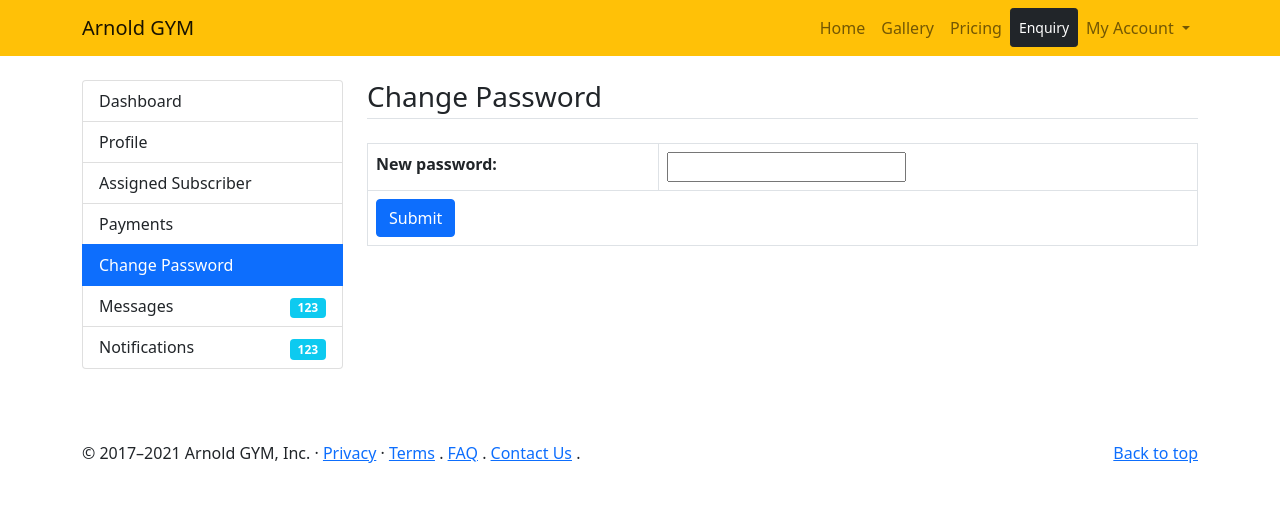
After one commit to codeartisanlab/Gym-Management-System-in-Django-3-Bootstrap-5-and-PostgreSQL, a Django app: page /trainer_changepassword in a window 1280 px wide. The commit adds this page. Shown: the top 528 px of the page. Run offline with Django 3.2, Linux system fonts and the light colour scheme; some libraries are stand-ins or nearby versions.

Commit message:
part-33-custom-change-password-for-trainer

```diff
--- a/main/forms.py
+++ b/main/forms.py
@@ -27,3 +27,6 @@ class TrainerProfileForm(forms.ModelForm):
 	class Meta:
 		model=models.Trainer
 		fields=('full_name','mobile','address','detail','img')
+
+class TrainerChangePassword(forms.Form):
+	new_password=forms.CharField(max_length=50,required=True)
--- a/main/templates/trainer/left-sidebar.html
+++ b/main/templates/trainer/left-sidebar.html
@@ -3,7 +3,7 @@
 	<a href="{% url 'trainer_profile' %}" class="list-group-item {% if request.path == '/trainer_profile' %} active {% endif %}">Profile</a>
 	<a href="{% url 'trainer_subscribers' %}" class="list-group-item {% if request.path == '/trainer_subscribers' %} active {% endif %}">Assigned Subscriber</a>
 	<a href="{% url 'trainer_payments' %}" class="list-group-item {% if request.path == '/trainer_payments' %} active {% endif %}">Payments</a>
-	<a href="#" class="list-group-item">Change Password</a>
+	<a href="{% url 'trainer_changepassword' %}" class="list-group-item {% if request.path == '/trainer_changepassword' %} active {% endif %}">Change Password</a>
 	<a href="#" class="list-group-item">Messages <span class="float-end badge bg-info mt-1">123</span></a>
 	<a href="#" class="list-group-item">Notifications <span class="float-end badge bg-info mt-1">123</span></a>
 </div>
--- /dev/null
+++ b/main/templates/trainer/trainer_changepassword.html
@@ -0,0 +1,33 @@
+{% extends 'base.html' %}
+{% block content %}
+    <!-- Main Start -->
+    <main>
+		<!-- Services -->
+		<section class="container my-4">
+			<div class="row">
+				<div class="col-3">
+					{% include 'trainer/left-sidebar.html' %}
+				</div>
+				<div class="col-9">
+					<h3 class="mb-4 border-bottom pb-1">Change Password</h3>
+					{% if msg %}
+					<p class="text-success">{{msg}}</p>
+					{% endif %}
+					<form method="post" action="" enctype="multiple/form-data">
+						<table class="table table-bordered">
+							{% csrf_token %}
+							{{form.as_table}}
+							<tr>
+								<td colspan="2">
+									<input type="submit" class="btn btn-primary" />
+								</td>
+							</tr>
+						</table>
+					</form>
+				</div>
+			</div>
+		</section>
+		<!-- End -->
+    </main>
+    <!-- End -->
+{% endblock %}
--- a/main/urls.py
+++ b/main/urls.py
@@ -27,6 +27,7 @@ urlpatterns=[
 	path('trainer_profile',views.trainer_profile,name='trainer_profile'),
 	path('trainer_subscribers',views.trainer_subscribers,name='trainer_subscribers'),
 	path('trainer_payments',views.trainer_payments,name='trainer_payments'),
+	path('trainer_changepassword',views.trainer_changepassword,name='trainer_changepassword'),
 	# Notifications
 	path('notifs',views.notifs,name='notifs'),
 	path('get_notifs',views.get_notifs,name='get_notifs'),
--- a/main/views.py
+++ b/main/views.py
@@ -247,3 +247,17 @@ def trainer_payments(request):
 	trainer=models.Trainer.objects.get(pk=request.session['trainerid'])
 	trainer_pays=models.TrainerSalary.objects.filter(trainer=trainer).order_by('-id')
 	return render(request, 'trainer/trainer_payments.html',{'trainer_pays':trainer_pays})
+
+# Trainer Change Password
+def trainer_changepassword(request):
+	msg=None
+	if request.method=='POST':
+		new_password=request.POST['new_password']
+		updateRes=models.Trainer.objects.filter(pk=request.session['trainerid']).update(pwd=new_password)
+		if updateRes:
+			del request.session['trainerLogin']
+			return redirect('/trainerlogin')
+		else:
+			msg='Something is wrong!!'
+	form=forms.TrainerChangePassword
+	return render(request, 'trainer/trainer_changepassword.html',{'form':form})
```
